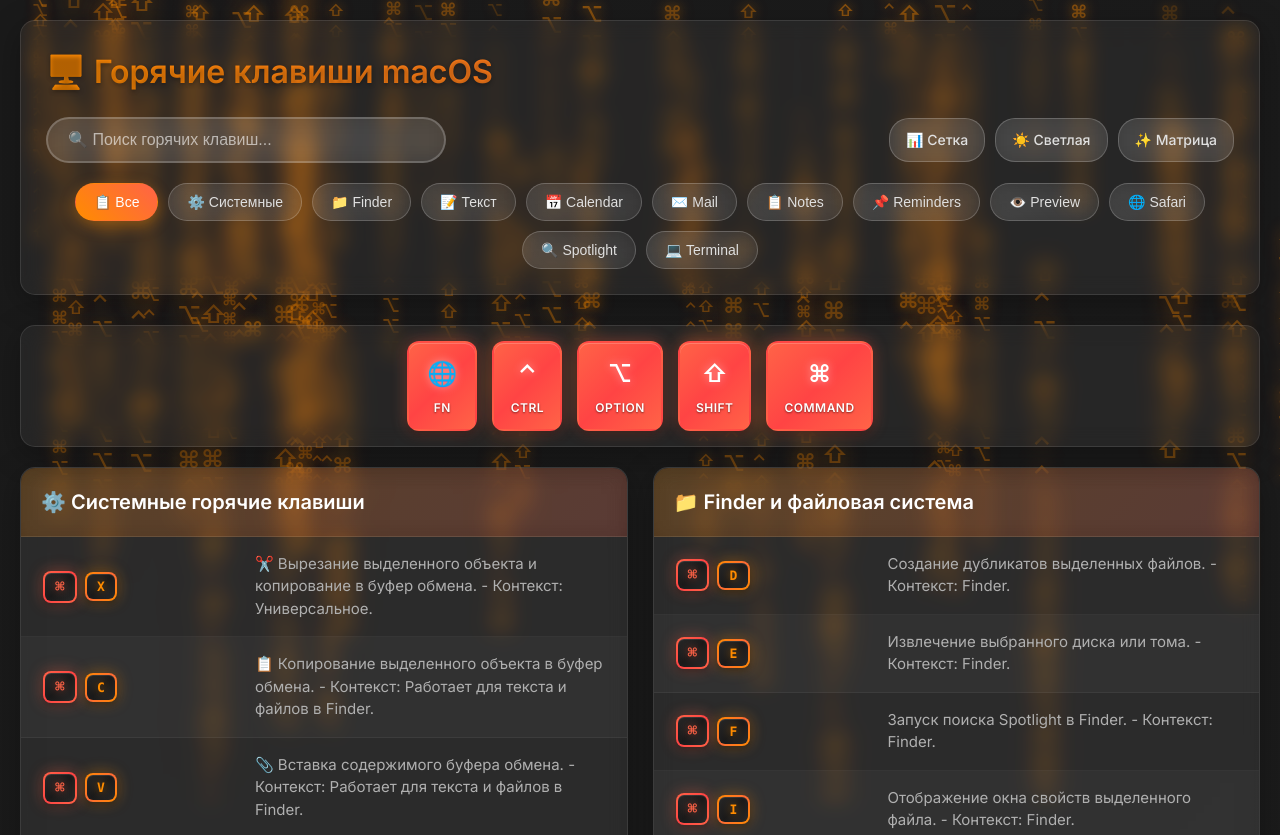
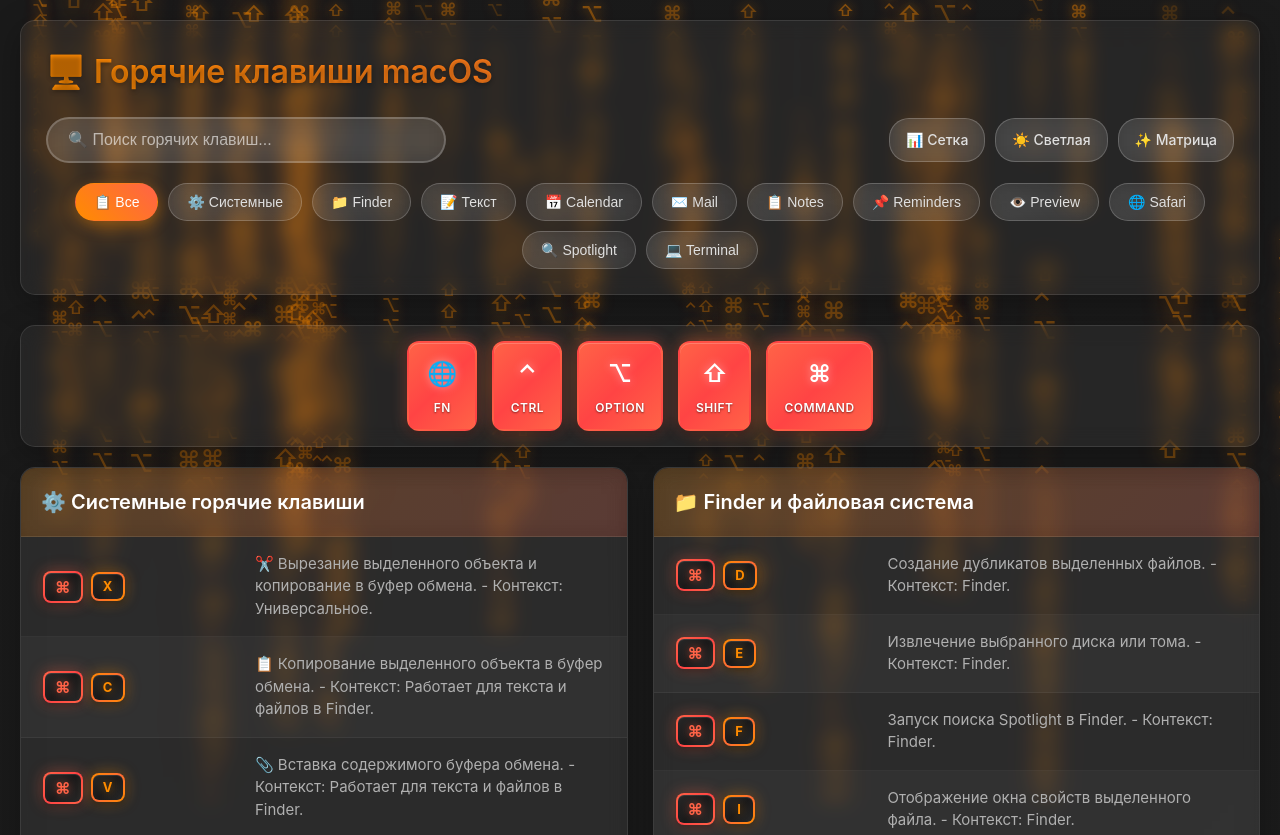
Before and after one commit to antonzaratustra/macos_hotkeys, a plain HTML site: page index.html in a window 1280 px wide. Shown: the top 835 px of the page. Drawn offline with Linux system fonts and the light colour scheme.

Commit message:
style(css): prioritize SF Pro Display font across multiple elements
- Move 'SF Pro Display' to the front of font-family stacks in body and key components
- Add SF Pro Display to monospace font stacks in shortcut keys and symbol styles
- Introduce high-specificity CSS rules to enforce SF Pro Display font on macOS symbol keys
- Ensure consistent font weight and usage for symbol and shortcut key elements

```diff
--- a/styles.css
+++ b/styles.css
@@ -6,7 +6,7 @@
 }
 
 body {
-    font-family: 'Inter', 'Proxima Nova', 'Helvetica Neue', -apple-system, BlinkMacSystemFont, 'Segoe UI', Roboto, Oxygen, Ubuntu, Cantarell, 'Open Sans', sans-serif;
+    font-family: 'SF Pro Display', -apple-system, BlinkMacSystemFont, 'Inter', 'Proxima Nova', 'Helvetica Neue', 'Segoe UI', Roboto, Oxygen, Ubuntu, Cantarell, 'Open Sans', sans-serif;
     background: linear-gradient(135deg, #1a1a1a 0%, #2d2d2d 100%);
     color: #e0e0e0;
     line-height: 1.6;
@@ -33,7 +33,7 @@ body {
     position: absolute;
     top: 0;
     height: 200px;
-    font-family: 'Inter', 'Proxima Nova', 'SF Pro Display', -apple-system, BlinkMacSystemFont, sans-serif;
+    font-family: 'SF Pro Display', 'Inter', 'Proxima Nova', -apple-system, BlinkMacSystemFont, sans-serif;
     font-size: 18px;
     font-weight: 600;
     color: #ff8c00;
@@ -72,7 +72,7 @@ body {
 .matrix-column {
     position: absolute;
     top: -100px;
-    font-family: 'Inter', 'Proxima Nova', 'SF Pro Display', -apple-system, BlinkMacSystemFont, sans-serif;
+    font-family: 'SF Pro Display', 'Inter', 'Proxima Nova', -apple-system, BlinkMacSystemFont, sans-serif;
     font-size: 20px;
     font-weight: 600;
     color: #ff8c00;
@@ -400,7 +400,7 @@ body.light-theme .matrix-toggle.disabled:hover {
 }
 
 .modifier-label {
-    font-family: 'Inter', 'Proxima Nova', 'Helvetica Neue', sans-serif;
+    font-family: 'SF Pro Display', 'Inter', 'Proxima Nova', 'Helvetica Neue', sans-serif;
     font-size: 12px;
     font-weight: 600;
     text-transform: uppercase;
@@ -552,7 +552,7 @@ body.light-theme .shortcut-keys {
     border: 2px solid transparent;
     border-radius: 8px;
     padding: 6px 10px;
-    font-family: 'SF Mono', 'Monaco', 'Inconsolata', 'Roboto Mono', 'Source Code Pro', 'Menlo', 'Consolas', monospace;
+    font-family: 'SF Pro Display', 'SF Mono', 'Monaco', 'Inconsolata', 'Roboto Mono', 'Source Code Pro', 'Menlo', 'Consolas', monospace;
     font-size: 13px;
     font-weight: 700;
     font-stretch: condensed;
@@ -596,7 +596,7 @@ body.light-theme .shortcut-keys {
     border: 2px solid transparent;
     border-radius: 8px;
     padding: 6px 10px;
-    font-family: 'SF Mono', 'Monaco', 'Inconsolata', 'Roboto Mono', 'Source Code Pro', 'Menlo', 'Consolas', monospace;
+    font-family: 'SF Pro Display', 'SF Mono', 'Monaco', 'Inconsolata', 'Roboto Mono', 'Source Code Pro', 'Menlo', 'Consolas', monospace;
     font-size: 16px;
     font-weight: 700;
     font-stretch: condensed;
@@ -678,6 +678,7 @@ body.light-theme .symbol-key:hover {
 
 /* Символы */
 .symbol {
+    font-family: 'SF Pro Display', 'SF Mono', 'Monaco', 'Inconsolata', 'Roboto Mono', 'Source Code Pro', 'Menlo', 'Consolas', monospace;
     font-size: 18px;
     color: #ff8c00;
     font-weight: bold;
@@ -700,6 +701,20 @@ body.light-theme .symbol {
 
 body.light-theme .shortcut-description {
     color: #6c757d;
+}
+
+/* High priority font override for macOS symbols in keyboard keys */
+kbd.symbol-key, kbd.key.symbol-key, .key.symbol-key, .symbol-key {
+    font-family: 'SF Pro Display', -apple-system, BlinkMacSystemFont, 'Inter', 'Proxima Nova', sans-serif !important;
+}
+
+/* Additional high-specificity selectors for symbol keys */
+.shortcut-keys kbd.symbol-key,
+.shortcut-keys .symbol-key,
+.shortcuts-table kbd.symbol-key,
+.shortcuts-table .symbol-key {
+    font-family: 'SF Pro Display', -apple-system, BlinkMacSystemFont, sans-serif !important;
+    font-weight: 700 !important;
 }
 
 /* Подвал */
```
